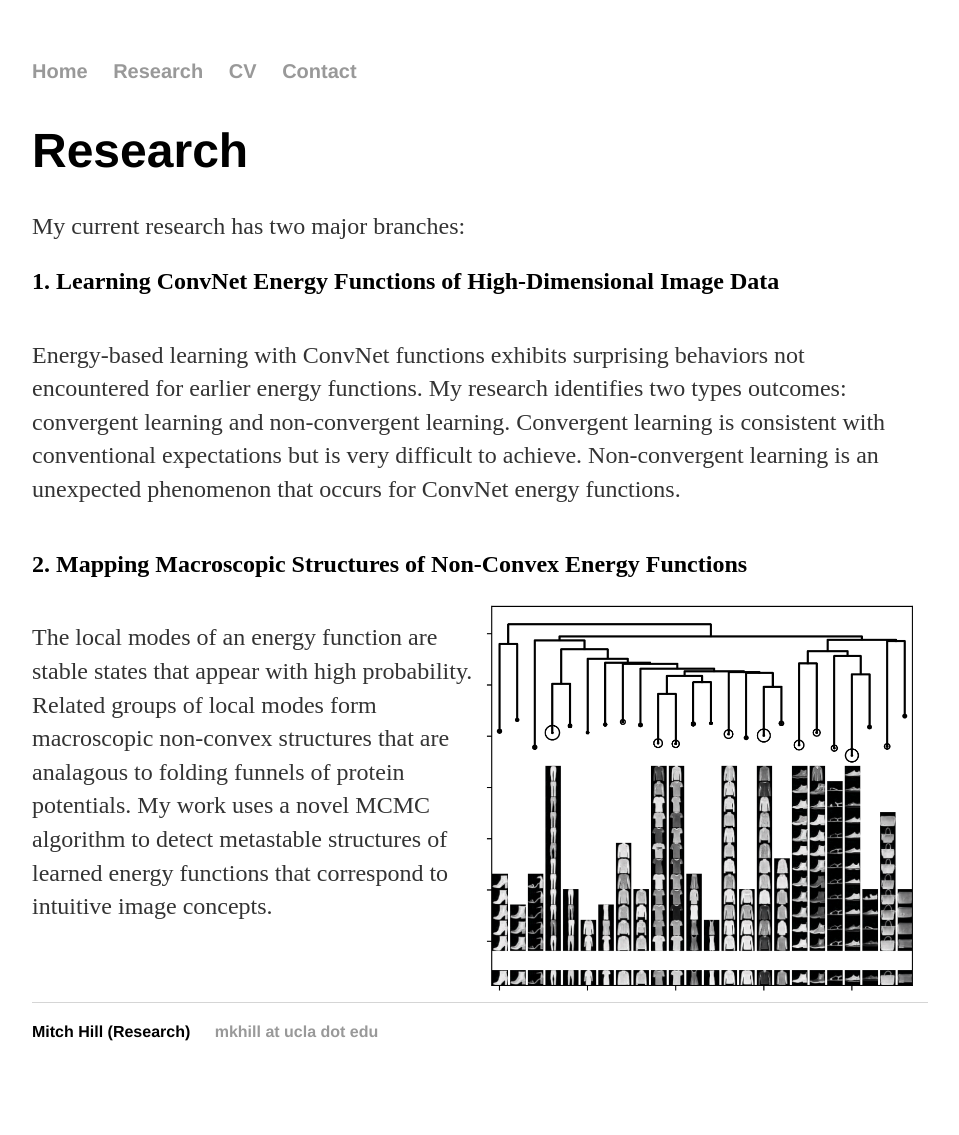
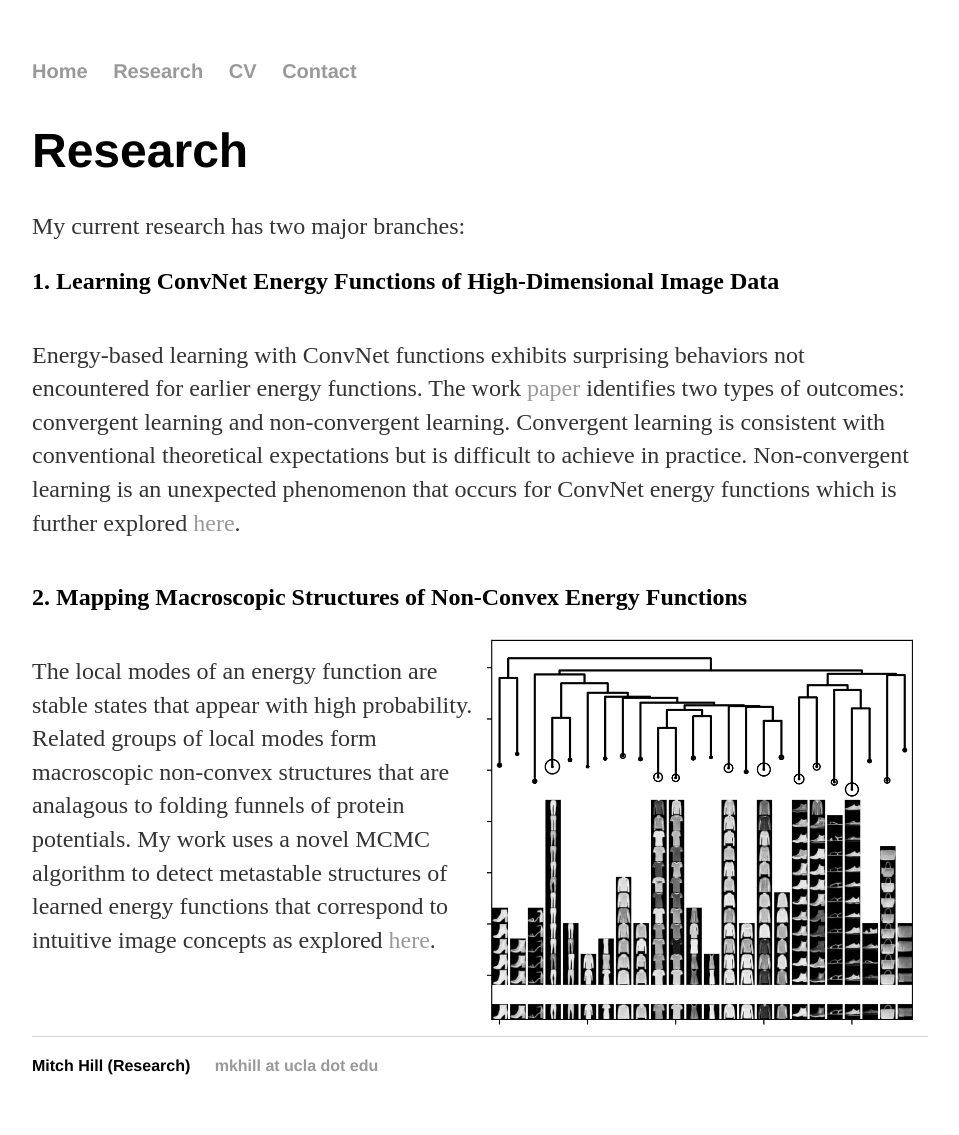
Before and after one commit to point0bar1/point0bar1.github.io, a Jekyll site: the page built from research/index.html, in a window 1280 px wide. Shown: the whole page, without its empty margins (160-1119 px from the left). Built offline with Jekyll 4.4.1, drawn with Linux system fonts in a browser that asks for light colours; before the commit the page ends 1101 px from its top, so only the background shows below that.

Commit message:
Update index.html

```diff
--- a/research/index.html
+++ b/research/index.html
@@ -12,9 +12,9 @@ title: Mitch Hill (Research)
 <div style="overflow:auto">
 <p>
   Energy-based learning with ConvNet functions exhibits surprising behaviors not encountered for earlier energy functions.
-  My research identifies two types outcomes: convergent learning and non-convergent learning.
-  Convergent learning is consistent with conventional expectations but is very difficult to achieve.
-  Non-convergent learning is an unexpected phenomenon that occurs for ConvNet energy functions.
+  The work <a href="https://arxiv.org/abs/1903.12370">paper</a> identifies two types of outcomes: convergent learning and non-convergent learning.
+  Convergent learning is consistent with conventional theoretical expectations but is difficult to achieve in practice.
+  Non-convergent learning is an unexpected phenomenon that occurs for ConvNet energy functions which is further explored <a href="https://arxiv.org/abs/1904.09770">here</a>.
 </p>
 </div>
 <h2>2. Mapping Macroscopic Structures of Non-Convex Energy Functions</h2>
@@ -23,6 +23,6 @@ title: Mitch Hill (Research)
 <p>
   The local modes of an energy function are stable states that appear with high probability.
   Related groups of local modes form macroscopic non-convex structures that are analagous to folding funnels of protein potentials.
-  My work uses a novel MCMC algorithm to detect metastable structures of learned energy functions that correspond to intuitive image concepts.
+  My work uses a novel MCMC algorithm to detect metastable structures of learned energy functions that correspond to intuitive image concepts as explored <a href="https://arxiv.org/abs/1803.01043">here</a>.
 </p>
 </div>
```
